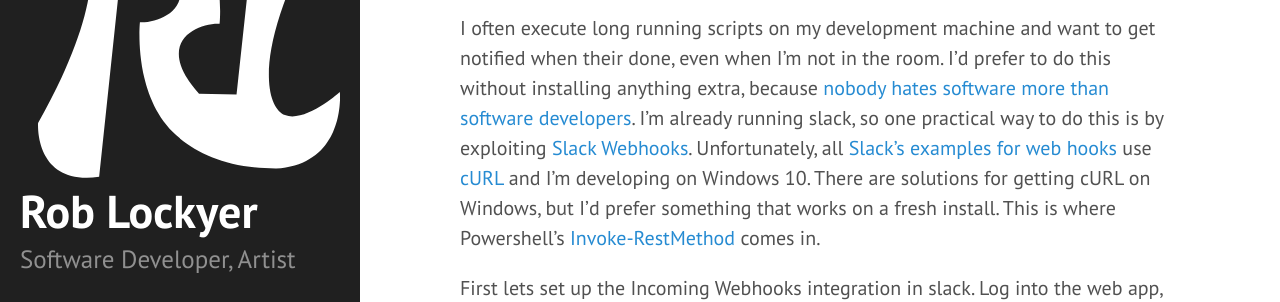
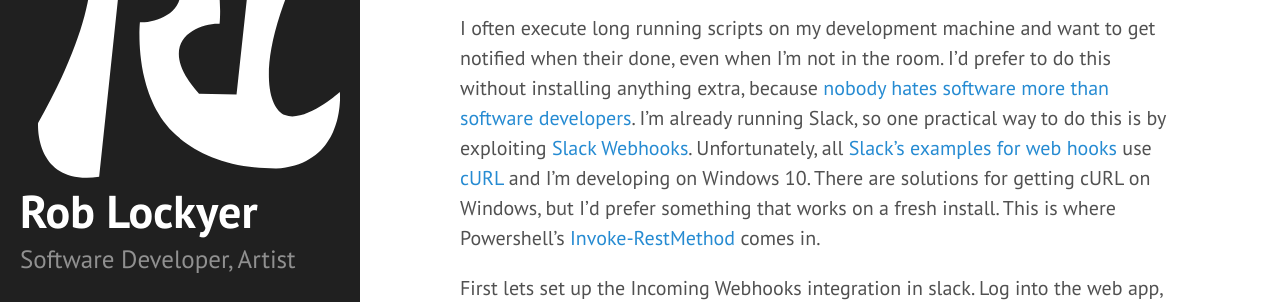
Before and after one commit to lockyer/lockyer.github.io, a Jekyll site: the page built from _posts/2016-09-04-slack-notifications-from-windows.md, in a window 1280 px wide and 900 px high. Shown: the part 177-479 px from the top of the window. Built offline with Jekyll 4.4.1, drawn with Linux system fonts in a browser that asks for light colours; comment, search, counter and statistics services are not loaded.

```diff
--- a/_posts/2016-09-04-slack-notifications-from-windows.md
+++ b/_posts/2016-09-04-slack-notifications-from-windows.md
@@ -4,7 +4,7 @@ title: Automatic Slack Notifications from Windows
 published: true
 ---
 
-I often execute long running scripts on my development machine and want to get notified when their done, even when I'm not in the room. I'd prefer to do this without installing anything extra, because [nobody hates software more than software developers](https://blog.codinghorror.com/nobody-hates-software-more-than-software-developers/). I'm already running slack, so one practical way to do this is by exploiting [Slack Webhooks](https://testteamchatchannel.slack.com/apps/A0F7XDUAZ-incoming-webhooks). Unfortunately, all [Slack's examples for web hooks](https://api.slack.com/incoming-webhooks)  use [cURL](https://en.wikipedia.org/wiki/CURL) and I'm developing on Windows 10. There are solutions for getting cURL on Windows, but I'd prefer something that works on a fresh install. This is where Powershell's [Invoke-RestMethod](https://technet.microsoft.com/en-us/library/hh849971.aspx) comes in.
+I often execute long running scripts on my development machine and want to get notified when their done, even when I'm not in the room. I'd prefer to do this without installing anything extra, because [nobody hates software more than software developers](https://blog.codinghorror.com/nobody-hates-software-more-than-software-developers/). I'm already running Slack, so one practical way to do this is by exploiting [Slack Webhooks](https://testteamchatchannel.slack.com/apps/A0F7XDUAZ-incoming-webhooks). Unfortunately, all [Slack's examples for web hooks](https://api.slack.com/incoming-webhooks)  use [cURL](https://en.wikipedia.org/wiki/CURL) and I'm developing on Windows 10. There are solutions for getting cURL on Windows, but I'd prefer something that works on a fresh install. This is where Powershell's [Invoke-RestMethod](https://technet.microsoft.com/en-us/library/hh849971.aspx) comes in.
 
 First lets set up the Incoming Webhooks integration in slack. Log into the web app, and click on your team's name in the top left corner. Select **Team settings** from the dropdown.
 ![TeamSettings.png]({{site.baseurl}}/assets/SlackNotifications/TeamSettings.png)
```
